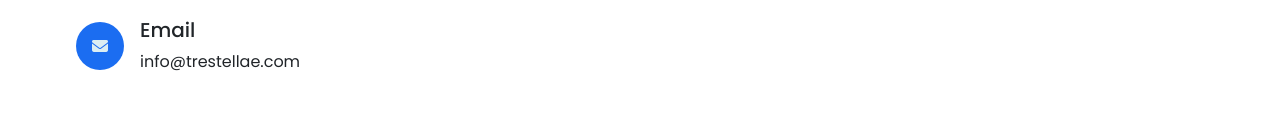
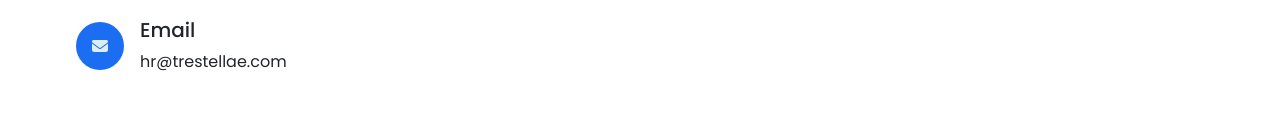
Before and after one commit to mahesh-del/consultancy, an Angular app: page / in a window 1280 px wide. Shown: the part 1760-1900 px from the top of the page. Built offline with nearby package versions, Linux system fonts and the light colour scheme.

Commit message:
Changed email

```diff
--- a/src/app/shared/header.service.ts
+++ b/src/app/shared/header.service.ts
@@ -103,7 +103,7 @@ export class HeaderService {
       {
         "type": "email",
         "icon": "fa-envelope",
-        "text": "info@trestellae.com"
+        "text": "hr@trestellae.com"
       }
     ];
 
```
